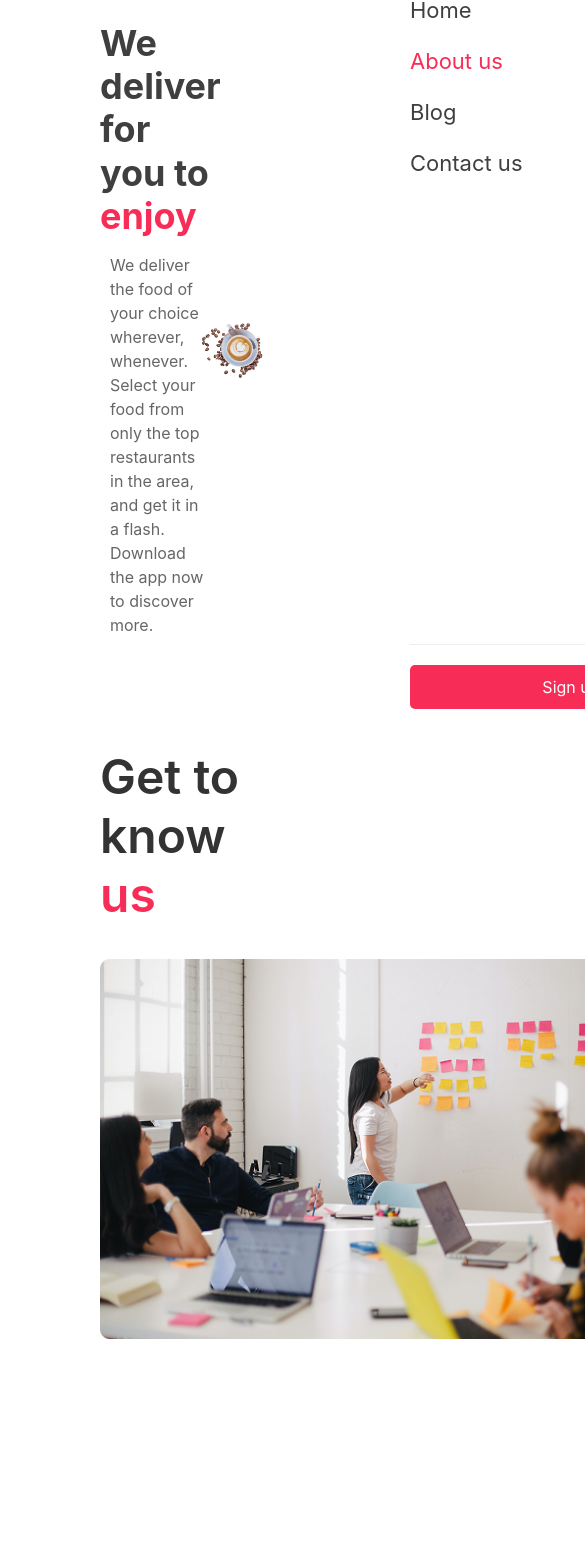
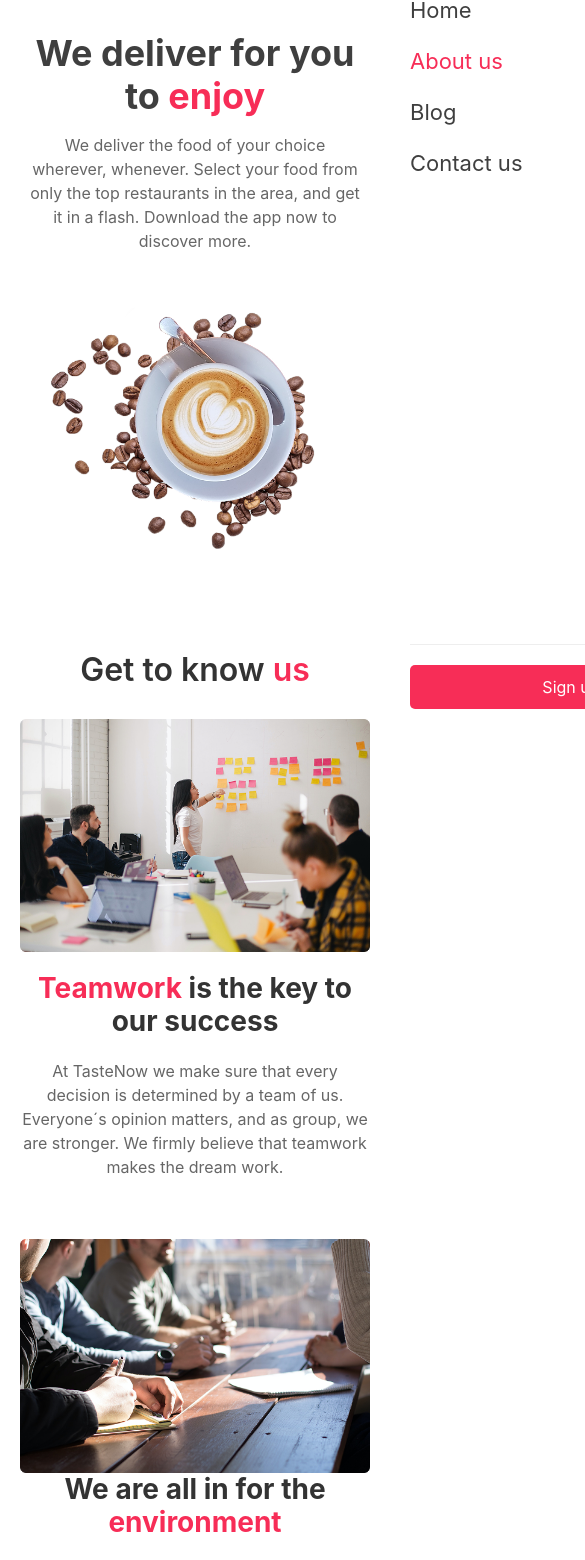
Before and after one commit to Jendosek/taste_now, a React (Create React App) app: page /about in a window 390 px wide. Shown: the part 115-1675 px from the top of the page, 585 px wide, since content can reach past the window. Built offline with nearby package versions, Linux system fonts and the light colour scheme.

Commit message:
add adaptation for about us page

```diff
--- a/src/screens/aboutUs/components/getKnowAboutUs/style.css
+++ b/src/screens/aboutUs/components/getKnowAboutUs/style.css
@@ -123,3 +123,90 @@
     margin: 0;
     margin-top: 20px;
 }
+
+@media (max-width: 768px) {
+    .getKnowAboutUs-section {
+        padding: 0 20px;
+        max-width: 100%;
+        overflow-x: hidden;
+    }
+
+    .getKnowAboutUs-title {
+        font-size: 32px;
+        margin-top: 40px;
+        text-align: center;
+    }
+
+    .teamwork-container img,
+    .enviroment-container img,
+    .employees-container img {
+        width: 100%;
+        height: auto;
+        max-width: 400px;
+        object-fit: cover;
+    }
+
+    .teamwork-container {
+        flex-direction: column;
+        margin-top: 30px;
+        text-align: center;
+        align-items: center;
+    }
+
+    .teamwork-container-text {
+        width: 100%;
+        margin-top: 20px;
+    }
+
+    .teamwork-container-text h2,
+    .teamwork-container-text p {
+        width: 100%;
+    }
+
+    .teamwork-container-text h2 { font-size: 28px; }
+
+    .enviroment-container {
+        flex-direction: column-reverse;
+        margin-top: 60px;
+        text-align: center;
+        align-items: center;
+    }
+
+    .enviroment-container-text {
+        width: 100%;
+        margin-bottom: 20px;
+    }
+
+    .enviroment-container-text h2,
+    .enviroment-container-text p {
+        width: 100%;
+    }
+
+    .enviroment-container-text h2 {
+        font-size: 28px;
+    }
+
+    .employees-container {
+        flex-direction: column;
+        margin-top: 60px;
+        padding: 40px 20px;
+        width: 100vw;
+        margin-left: -20px;
+        margin-right: -20px;
+        left: 0;
+        right: 0;
+        text-align: center;
+    }
+
+    .employees-container-text {
+        width: 100%;
+        margin-top: 20px;
+    }
+
+    .employees-container-text h2,
+    .employees-container-text p {
+        width: 100%;
+    }
+
+    .employees-container-text h2 { font-size: 28px; }
+}
--- a/src/screens/aboutUs/components/hero/Hero.jsx
+++ b/src/screens/aboutUs/components/hero/Hero.jsx
@@ -16,7 +16,7 @@ const Hero = () => {
                 </p>
             </div>
 
-            <div className="hero-image">
+            <div className="hero-image-contact">
                 <img src={heroImage} alt="Fresh Salad" />
             </div>
         </section>
--- a/src/screens/aboutUs/components/hero/style.css
+++ b/src/screens/aboutUs/components/hero/style.css
@@ -35,8 +35,53 @@
     margin-top: 30px;
 }
 
-.hero-image img {
+.hero-image-contact img {
     width: 640px;
     height: 520px;
     object-fit: cover;
 }
+
+@media (max-width: 768px) {
+    .hero-section-about {
+        flex-direction: column;
+        align-items: center;
+        text-align: center;
+        padding: 40px 20px;
+        margin-top: 0;
+        width: 100%;
+        box-sizing: border-box;
+    }
+
+    .hero-text {
+        width: 100%;
+        max-width: 100%;
+        margin-top: 0;
+        margin-bottom: 30px;
+    }
+
+    .hero-text h1 {
+        width: 100%;
+        font-size: 36px;
+        line-height: 1.2;
+    }
+
+    .hero-text p {
+        width: 100%;
+        font-size: 16px;
+        margin-top: 15px;
+        padding: 0 10px;
+    }
+
+    .hero-image-contact {
+        width: 100% !important;
+        display: flex;
+        justify-content: center;
+    }
+
+    .hero-image-contact img {
+        width: 100% !important;
+        max-width: 350px;
+        height: auto;
+        object-fit: contain;
+    }
+}
```
